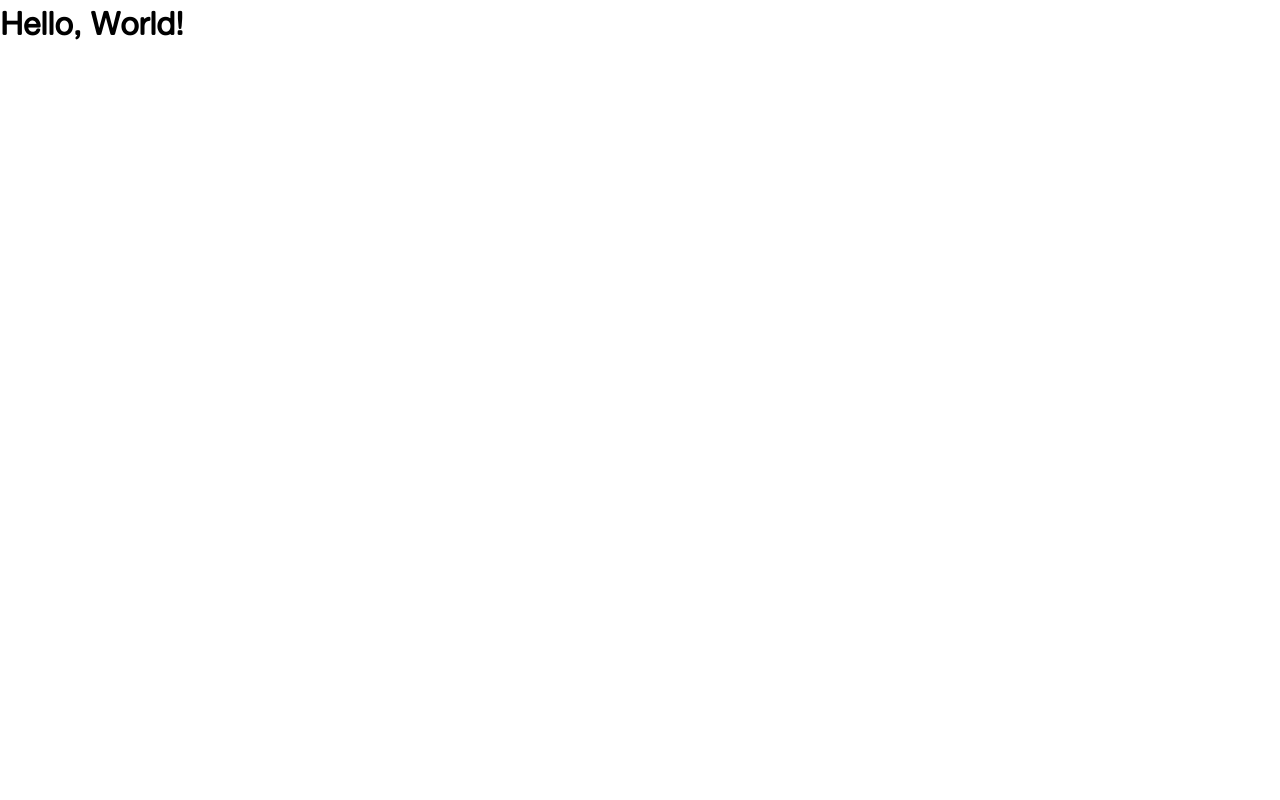
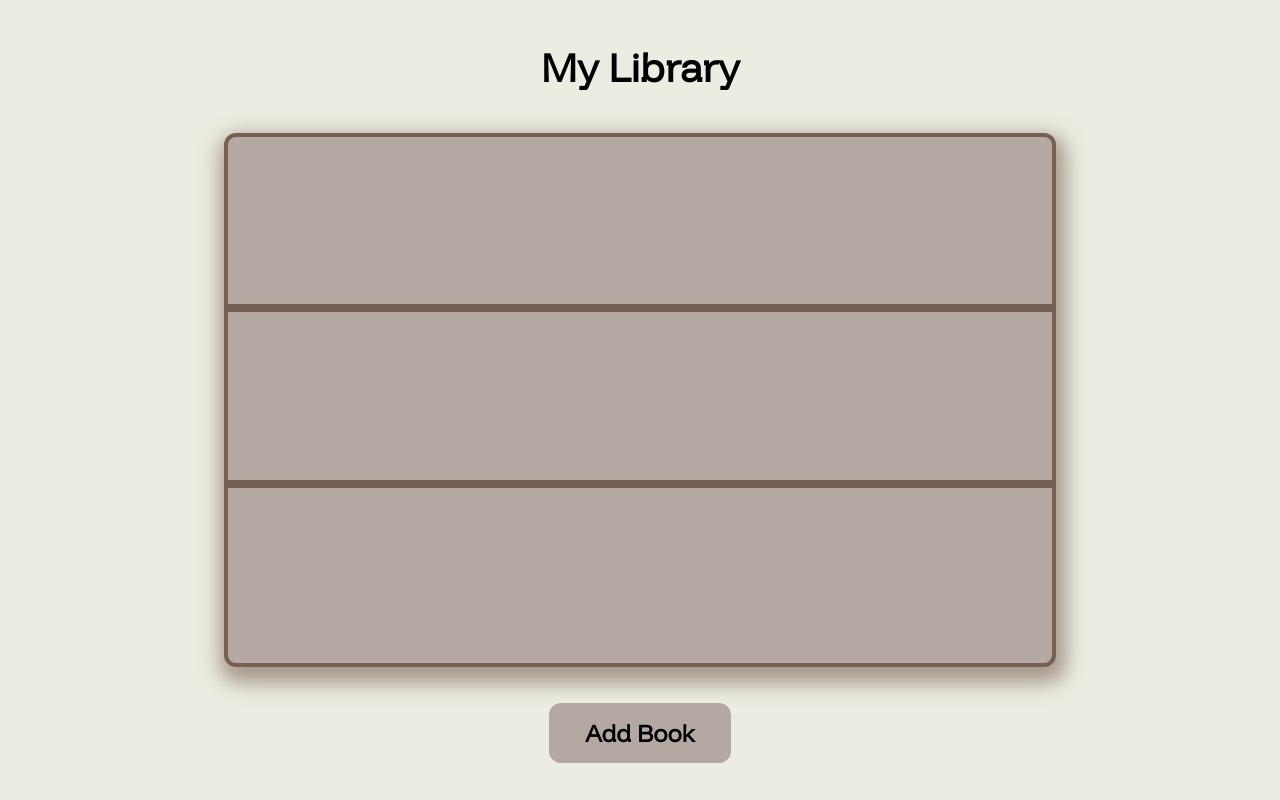
Before and after one commit to emianuelul/library-app, a plain HTML site: page index.html in a window 1280 px wide. Drawn offline with Linux system fonts and the light colour scheme.

Commit message:
style: main style for page, books not included

```diff
--- a/code.js
+++ b/code.js
@@ -0,0 +1,11 @@
+const addBtn = document.getElementsByClassName(".addBtn");
+
+const myLibrary = [];
+
+function Book() {
+  // the constructor...
+}
+
+function addBookToLibrary() {
+  // take params, create a book then store it in the array
+}
--- a/fonts/stylesheet.css
+++ b/fonts/stylesheet.css
@@ -4,7 +4,7 @@
   font-family: "altehaas";
   src: url("altehaasgroteskbold-webfont.woff2") format("woff2"),
     url("altehaasgroteskbold-webfont.woff") format("woff");
-  font-weight: normal;
+  font-weight: bold;
   font-style: normal;
 }
 
--- a/index.html
+++ b/index.html
@@ -3,13 +3,27 @@
   <head>
     <meta charset="UTF-8" />
     <meta name="viewport" content="width=device-width, initial-scale=1.0" />
-    <title>Document</title>
+    <title>Library</title>
     <link rel="stylesheet" href="./fonts/stylesheet.css" />
     <link rel="stylesheet" href="./cssReset.css" />
     <link rel="stylesheet" href="./styles.css" />
     <script src="./code.js" defer></script>
   </head>
   <body>
-    <h1>Hello, World!</h1>
+    <div class="container">
+      <div class="top">
+        <h1 class="page-title">My Library</h1>
+      </div>
+      <div class="middle">
+        <div class="bookcase">
+          <div class="bookcase-row" id="1"></div>
+          <div class="bookcase-row" id="2"></div>
+          <div class="bookcase-row" id="3"></div>
+        </div>
+      </div>
+      <div class="bottom">
+        <button type="button" class="addBtn">Add Book</button>
+      </div>
+    </div>
   </body>
 </html>
--- a/styles.css
+++ b/styles.css
@@ -1,3 +1,118 @@
-h1 {
-  font-family: "altehaas";
+/* ===== FONTS ===== */
+/* altehaas */
+/* manrope */
+/* funnel */
+
+body {
+  background: #ecede2;
 }
+
+.page-title {
+  font-family: "funnel";
+  font-weight: bold;
+  font-size: 2.5rem;
+
+  text-align: center;
+}
+
+.container {
+  display: flex;
+  flex-direction: column;
+  align-items: center;
+
+  height: 100vh;
+}
+
+.container > * {
+  flex: 1;
+}
+
+.top {
+  display: flex;
+  justify-content: center;
+  align-items: center;
+
+  width: 100%;
+}
+
+.middle {
+  flex: 4;
+
+  display: flex;
+  justify-content: center;
+  align-items: center;
+
+  width: 100%;
+}
+
+.middle > .bookcase {
+  border-radius: 12px;
+  border: 4px solid #775f54;
+
+  background: #b4a8a3;
+
+  display: grid;
+  grid-template-columns: 1fr;
+  grid-template-rows: repeat(3, 1fr);
+  grid-auto-rows: 1fr;
+
+  overflow-y: scroll;
+
+  width: 65%;
+  height: 100%;
+
+  box-shadow: 3px 9px 20px 7px rgba(119, 95, 84, 60%);
+}
+
+.bookcase-row {
+  display: grid;
+  grid-template-columns: repeat(10, 1fr);
+  grid-template-rows: 1fr;
+
+  column-gap: 4px;
+
+  border-bottom: 8px solid #775f54;
+}
+
+.bookcase-row:last-child {
+  border: 0;
+}
+
+.book {
+  width: 100%;
+  height: 100%;
+  background: hotpink;
+}
+
+.bookcase::-webkit-scrollbar {
+  display: none;
+}
+
+.bottom {
+  display: flex;
+  justify-content: center;
+  align-items: center;
+
+  width: 100%;
+}
+
+.bottom > button {
+  font-family: funnel, sans-serif;
+  border-radius: 12px;
+
+  background: #b4a8a3;
+  border: 0;
+
+  font-weight: 600;
+  font-size: 1.5rem;
+  padding: 0.5em 1.5em;
+}
+
+.bottom:hover > button {
+  transition: 0.25s;
+}
+
+.bottom > button:hover {
+  background-color: #775f54;
+  color: white;
+}
```
